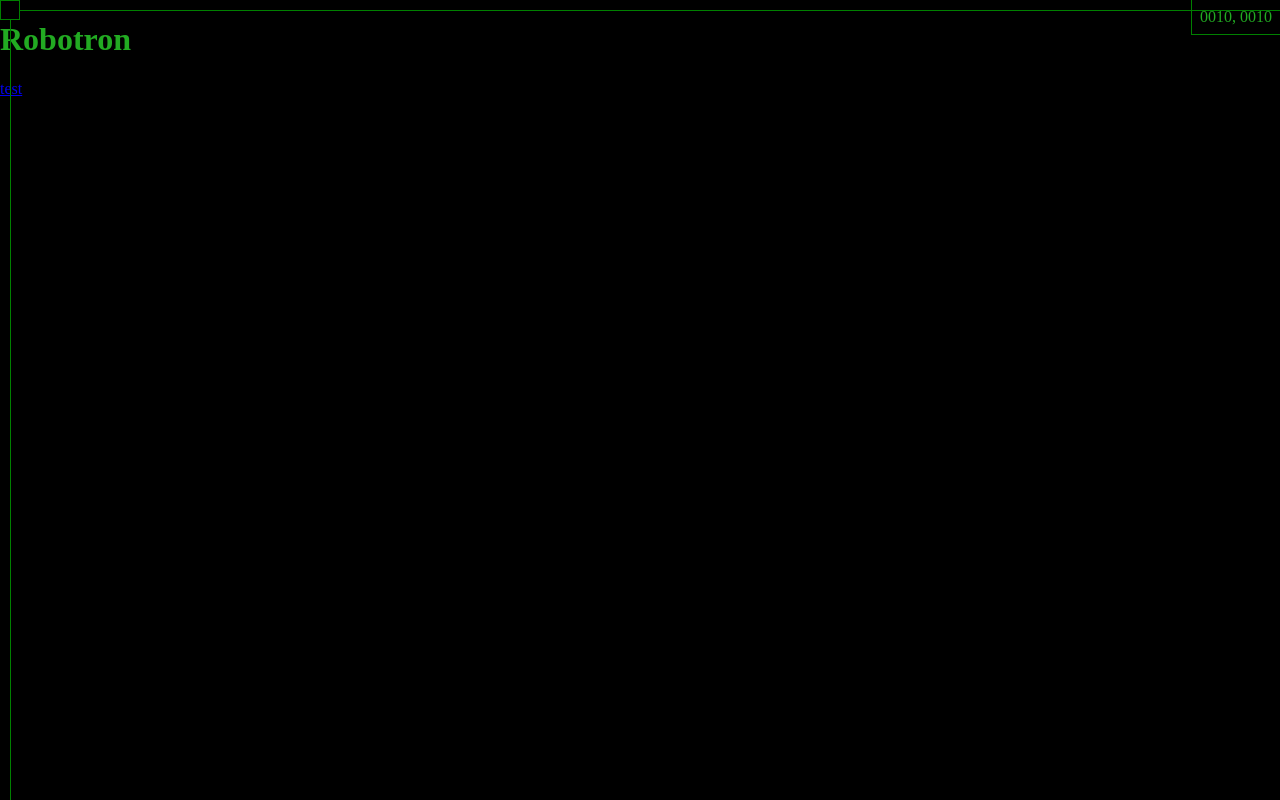
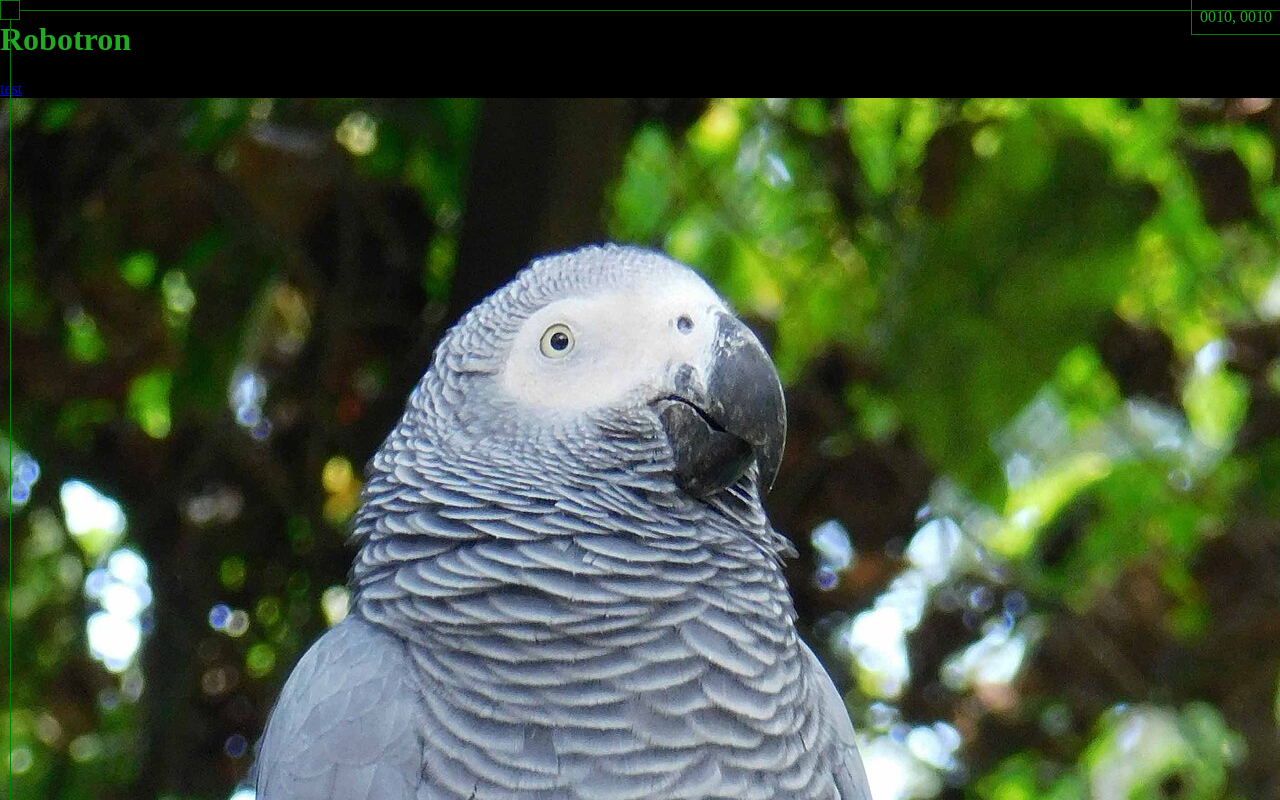
Before and after one commit to M-Valentino/Robotron, a Next.js app: page / in a window 1280 px wide. Built offline with nearby package versions, Linux system fonts and the light colour scheme.

Commit message:
crosshair supports vertical scrollign

```diff
--- a/src/components/Crosshair.js
+++ b/src/components/Crosshair.js
@@ -41,7 +41,7 @@
       );
       if (elementUnderCursor && elementUnderCursor.tagName === "A") {
         setOnlink(true);
-        console.log(elementUnderCursor)
+        console.log(elementUnderCursor);
       } else {
         setOnlink(false);
       }
@@ -145,7 +145,14 @@
       <div style={topLineStyle} />
       <div style={bottomLineStyle} />
       <div style={centerSquareStyle} />
-      {children}
+      <div
+        style={{
+          overflowY: "scroll",
+          height: "100vh",
+        }}
+      >
+        {children}
+      </div>
     </>
   );
 };
--- /dev/null
+++ b/src/components/RoboImage.js
@@ -0,0 +1,8 @@
+import React from 'react'
+
+export const RoboImage = (props) => {
+  const {src} = props;
+  return (
+    <img src={src} />
+  )
+}
--- a/src/pages/index.js
+++ b/src/pages/index.js
@@ -1,6 +1,7 @@
 import localFont from "next/font/local";
-import { Crosshair } from "@/components/crosshair";
-import { Robotyping } from "@/components/robotyping";
+import { Crosshair } from "@/components/Crosshair";
+import { Robotyping } from "@/components/Robotyping";
+import { RoboImage } from "@/components/RoboImage";
 
 const geistSans = localFont({
   src: "./fonts/GeistVF.woff",
@@ -17,11 +18,15 @@
   return (
     <>
       <Crosshair>
-        <main>
+        <main
+
+        >
           <h1>
             <Robotyping text="Robotron" />
           </h1>
           <a href="https://google.com">test</a>
+          <br />
+          <RoboImage src="parrot.jpg" />
         </main>
       </Crosshair>
     </>
--- a/src/styles/globals.css
+++ b/src/styles/globals.css
@@ -10,8 +10,9 @@
   background-color: var(--secondary);
   margin: 0;
   padding: 0;
-  min-height: 100vh;
-  min-width: 100vw;
+  height: 100vh;
+  width: 100vw;
+  overflow: hidden;
   /* Absolute positioning the body ensures that
   the crosshair lines are positioned to thier
   nearest ancestor element.  */
```
Also changed, not shown: public/parrot.jpg (added).
